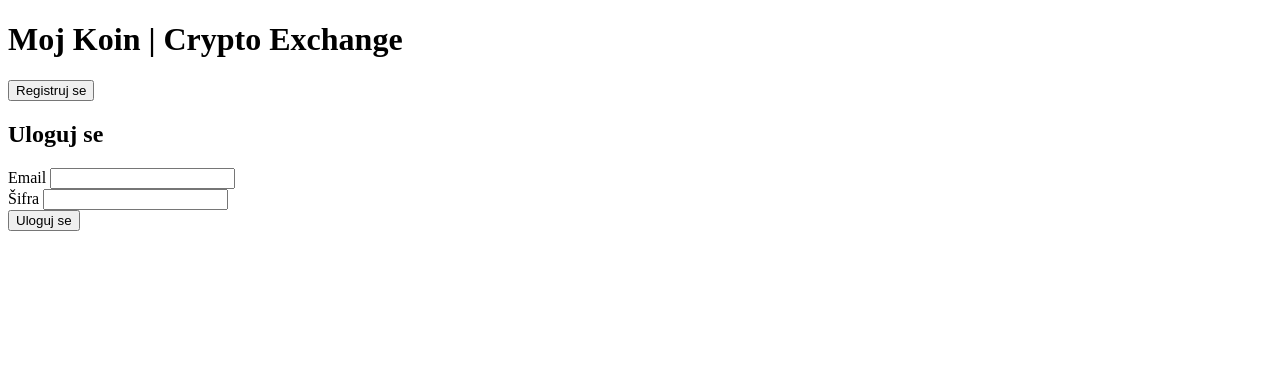
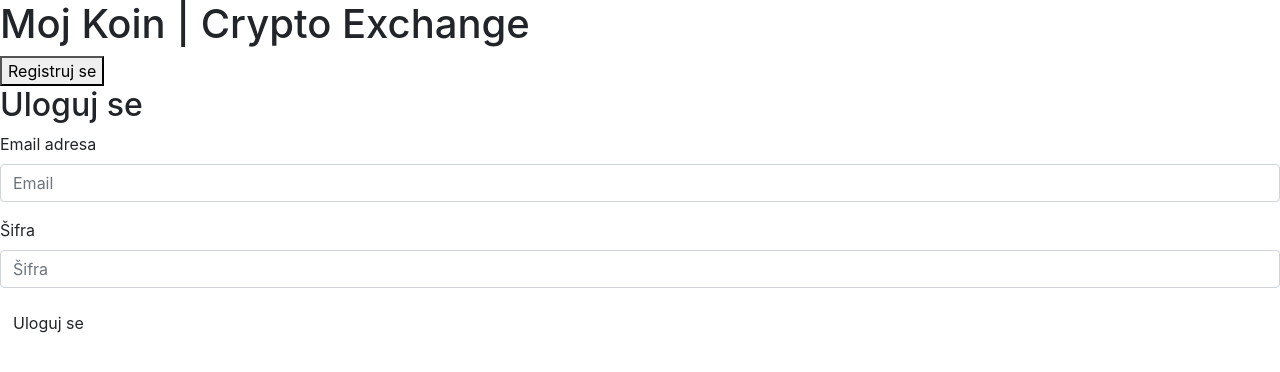
Before and after one commit to cryptobuks/Moj-Koin-project-Crypto-Exchange, a plain HTML site: page login.html in a window 1280 px wide. Drawn offline with nearby package versions, Linux system fonts and the light colour scheme.

Commit message:
bootstrap library add

```diff
--- a/login.html
+++ b/login.html
@@ -3,6 +3,7 @@
 
 <head>
     <title>Moj Koin | Crypto Exchange</title>
+    <link rel="stylesheet" href="style/bootstrap.css">
 </head>
 
 <body>
@@ -10,17 +11,22 @@
         <h1>Moj Koin | Crypto Exchange</h1>
         <button>Registruj se</button>
     </div>
-    <div id="login-form">
+    <form>
+
         <h2> Uloguj se</h2>
-        <label for="email">Email</label>
-        <input id="email" type="text">
-        <br>
-        <label for="password">Šifra</label>
-        <input id="password" type="password">
-        <br>
-        <button>Uloguj se</button>
 
-    </div>
+        <div class="form-group">
+            <label for="email">Email adresa</label>
+            <input id="email" type="email" class="form-control" placeholder="Email">
+        </div>
+        <div class="form-group">
+            <label for="password">Šifra</label>
+            <input id="password" type="password" class="form-control" placeholder="Šifra">
+        </div>
+
+        <button type="submit" class="btn btn-default">Uloguj se</button>
+
+    </form>
 </body>
 
 </html>
```
Also changed, not shown: index.html (+13 -3 lines).
